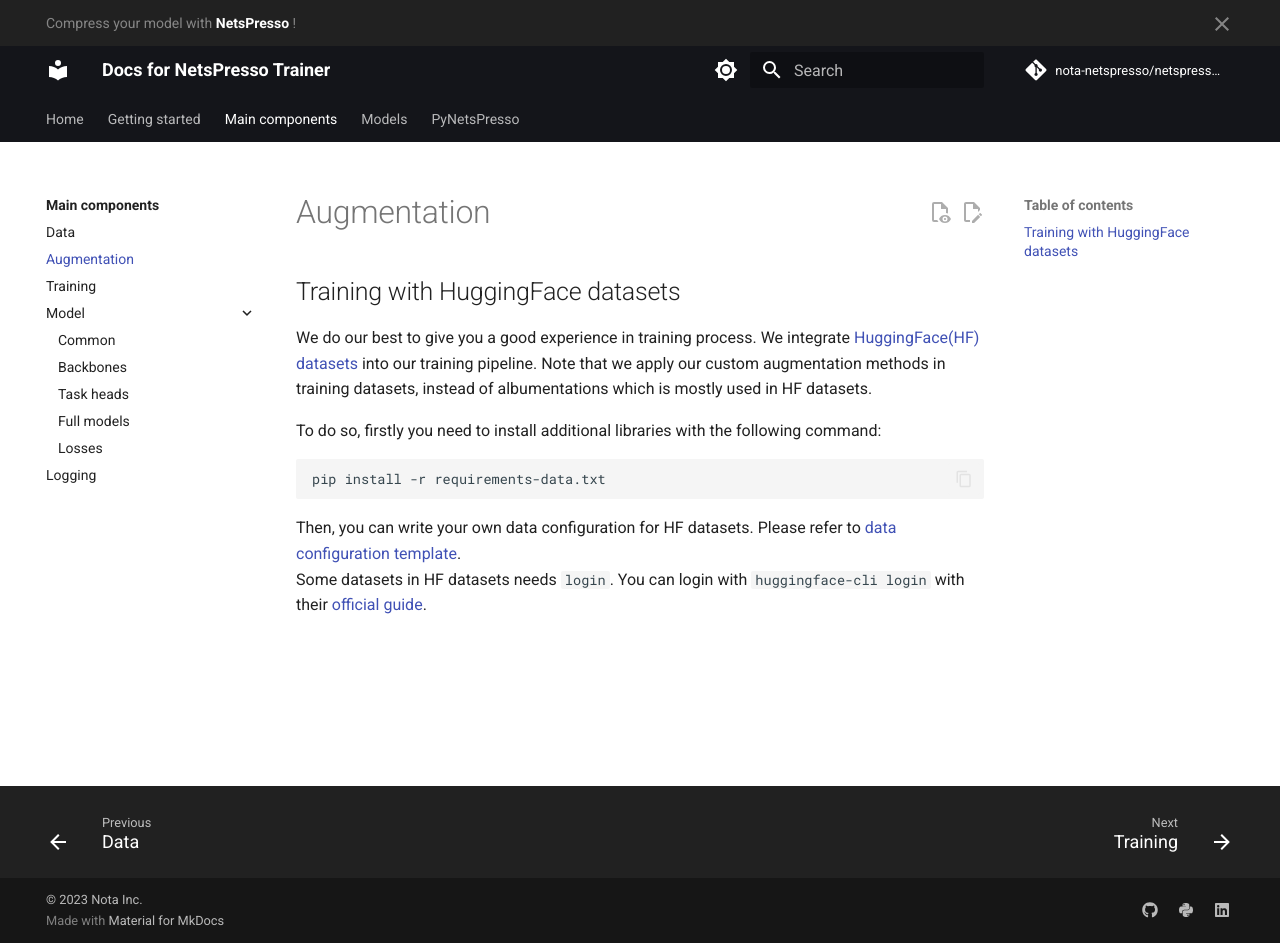
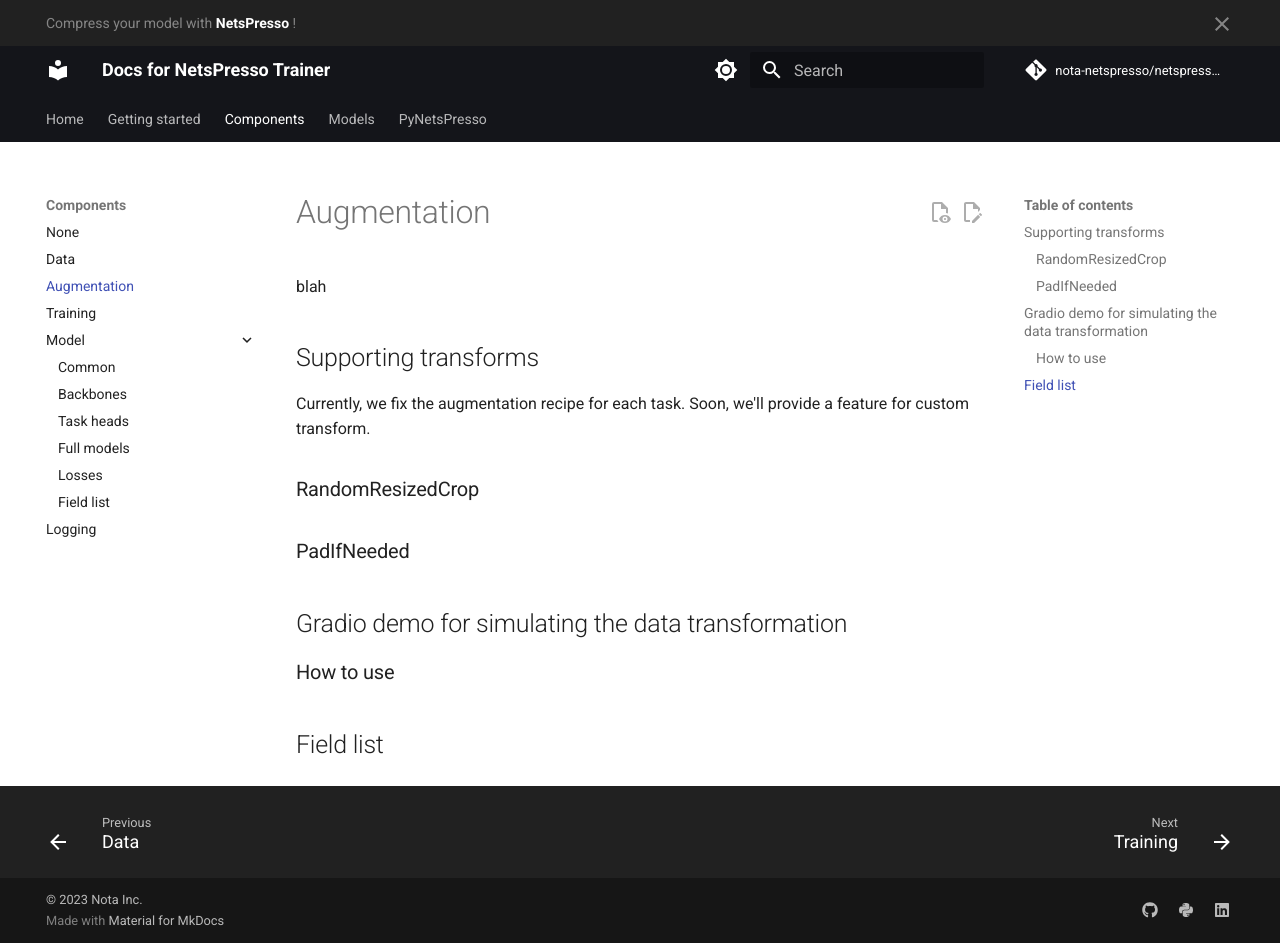
Before and after one commit to Nota-NetsPresso/netspresso-trainer, an MkDocs documentation site: the page built from docs/components/augmentation.md, in a window 1280 px wide and 943 px high. Built offline with MkDocs 1.6.1 and Material for MkDocs 9.7.7, drawn with Linux system fonts in a browser that asks for light colours; comment, search, counter and statistics services are not loaded.

````diff
--- a/docs/components/augmentation.md
+++ b/docs/components/augmentation.md
@@ -1,12 +1,15 @@
-## Training with HuggingFace datasets
+blah
 
-We do our best to give you a good experience in training process. We integrate [HuggingFace(HF) datasets](https://huggingface.co/datasets) into our training pipeline. Note that we apply our custom augmentation methods in training datasets, instead of albumentations which is mostly used in HF datasets.
+## Supporting transforms
 
-To do so, firstly you need to install additional libraries with the following command:
+Currently, we fix the augmentation recipe for each task. Soon, we'll provide a feature for custom transform.
 
-```bash
-pip install -r requirements-data.txt
-```
+### RandomResizedCrop
 
-Then, you can write your own data configuration for HF datasets. Please refer to [data configuration template](./config/data/template).
-Some datasets in HF datasets needs `login`. You can login with `huggingface-cli login` with their [official guide](https://huggingface.co/docs/huggingface_hub/quick-start#login).
+### PadIfNeeded
+
+## Gradio demo for simulating the data transformation
+
+### How to use
+
+## Field list
--- a/mkdocs.yml
+++ b/mkdocs.yml
@@ -160,7 +160,7 @@ nav:
     - Installation: installation.md
     - Docker: docker-installation.md
     - Asking a question: https://github.com/Nota-NetsPresso/netspresso-trainer/issues
-  - Main components:
+  - Components:
     - components/index.md
     - Data: components/data.md
     - Augmentation: components/augmentation.md
@@ -171,6 +171,7 @@ nav:
       - Task heads: components/model/heads.md
       - Full models: components/model/fulls.md
       - Losses: components/model/losses.md
+      - Field list: components/model/field.md
     - Logging: components/logging.md
   - Models:
     - models/index.md
````
Also changed, not shown: docs/components/data.md (+22 -1 lines), docs/components/index.md (deleted, +0 -11 lines), docs/components/model/field.md (added, +23 -0 lines), docs/components/training.md (+14 -0 lines).
